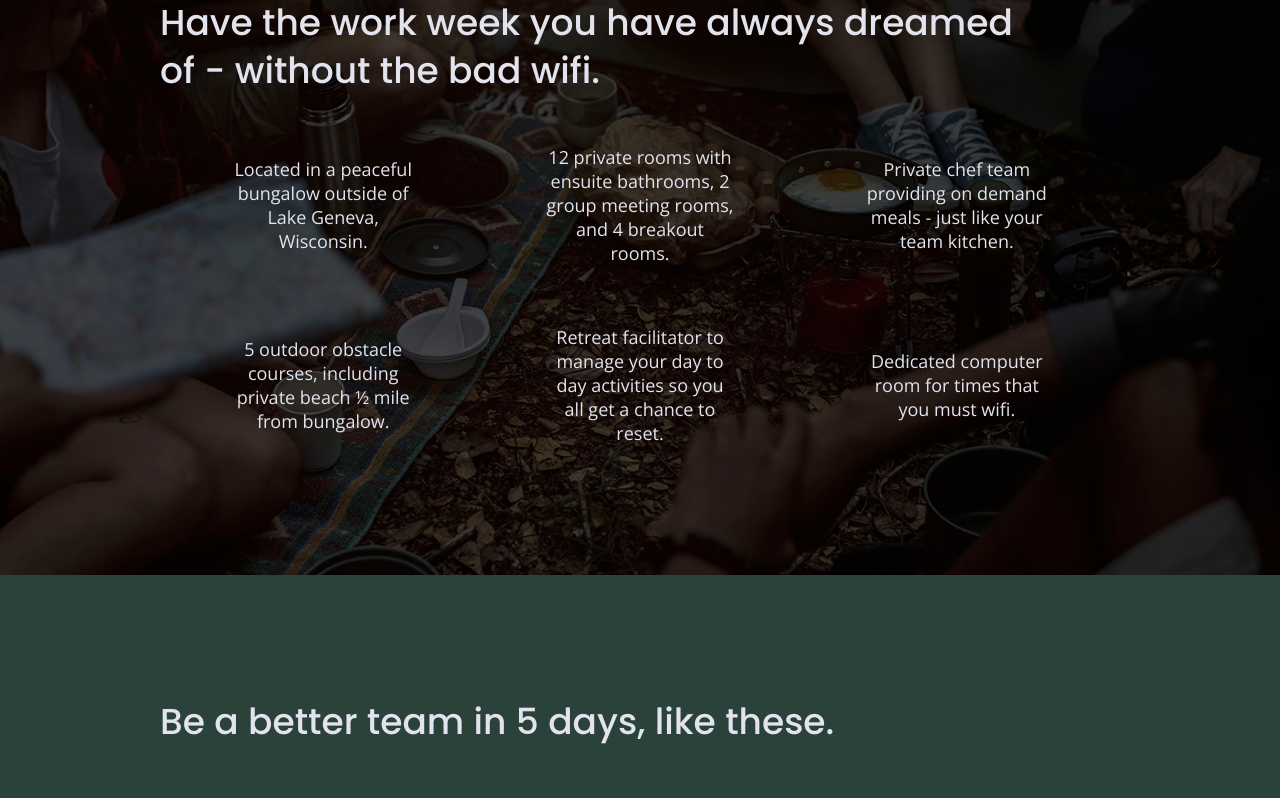
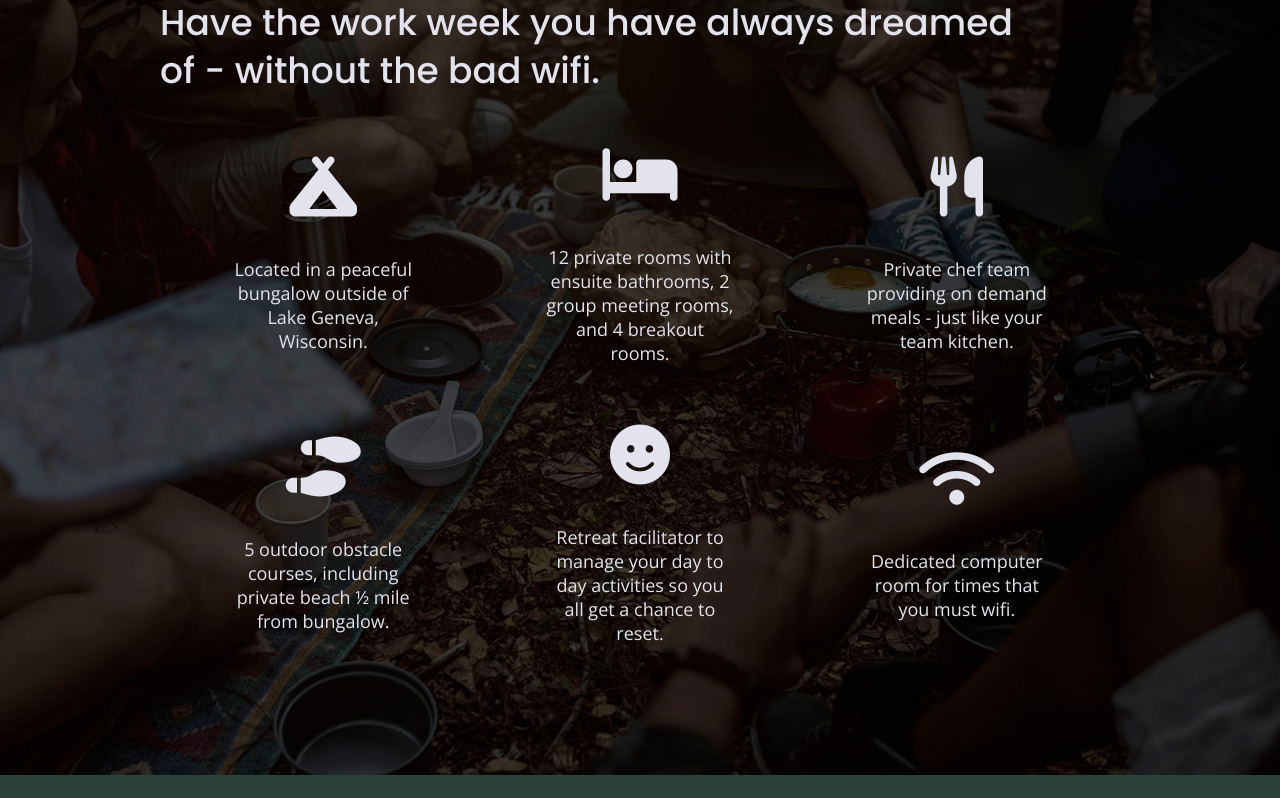
Before and after one commit to JenArmenta/unplugged-retreat, a plain HTML site: page index.html in a window 1280 px wide. Shown: the part 1138-1936 px from the top of the page. Drawn offline with nearby package versions, Linux system fonts and the light colour scheme.

Commit message:
Added icons

```diff
--- a/css/main.css
+++ b/css/main.css
@@ -308,6 +308,13 @@
   .features p {
     text-align: center;
     margin: 0;
+  }
+
+  .features i {
+    font-size: 3.75em;
+    margin-bottom: 40px;
+    display: flex;
+    justify-content: center;
   }
 
   /* -- Reviews Section -- */
--- a/index.html
+++ b/index.html
@@ -21,6 +21,8 @@
 
   <link rel="stylesheet" href="css/normalize.css">
   <link rel="stylesheet" href="css/main.css">
+
+  <script src="https://kit.fontawesome.com/042e4524c2.js" crossorigin="anonymous"></script>
 
   <meta name="theme-color" content="#fafafa">
 </head>
@@ -78,27 +80,27 @@
         <h2>Have the work week you have always dreamed of - without the bad wifi.</h2>
         <div class="features-items">
           <article>
-            <p class="fontawesome-icon"></p>
+            <i class="fas fa-campground"></i>
             <p class="features-item-description">Located in a peaceful bungalow outside of Lake Geneva, Wisconsin.</p>
           </article>
           <article>
-            <p class="fontawesome-icon"></p>
+            <i class="fas fa-bed"></i>
             <p class="features-item-description">12 private rooms with ensuite bathrooms, 2 group meeting rooms, and 4 breakout rooms.</p>
           </article>
           <article>
-            <p class="fontawesome-icon"></p>
+            <i class="fas fa-utensils"></i>
             <p class="features-item-description">Private chef team providing on demand meals - just like your team kitchen.</p>
           </article>
           <article>
-            <p class="fontawesome-icon"></p>
+            <i class="fas fa-shoe-prints"></i>
             <p class="features-item-description">5 outdoor obstacle courses, including private beach ½ mile from bungalow.</p>
           </article>
           <article>
-            <p class="fontawesome-icon"></p>
+            <i class="fas fa-smile"></i>
             <p class="features-item-description">Retreat facilitator to manage your day to day activities so you all get a chance to reset.</p>
           </article>
           <article>
-            <p class="fontawesome-icon"></p>
+            <i class="fas fa-wifi"></i>
             <p class="features-item-description">Dedicated computer room for times that you must wifi.</p>
           </article>
         </div>
```
Also changed, not shown: about/index.html (+2 -0 lines), faq/index.html (+2 -0 lines).
